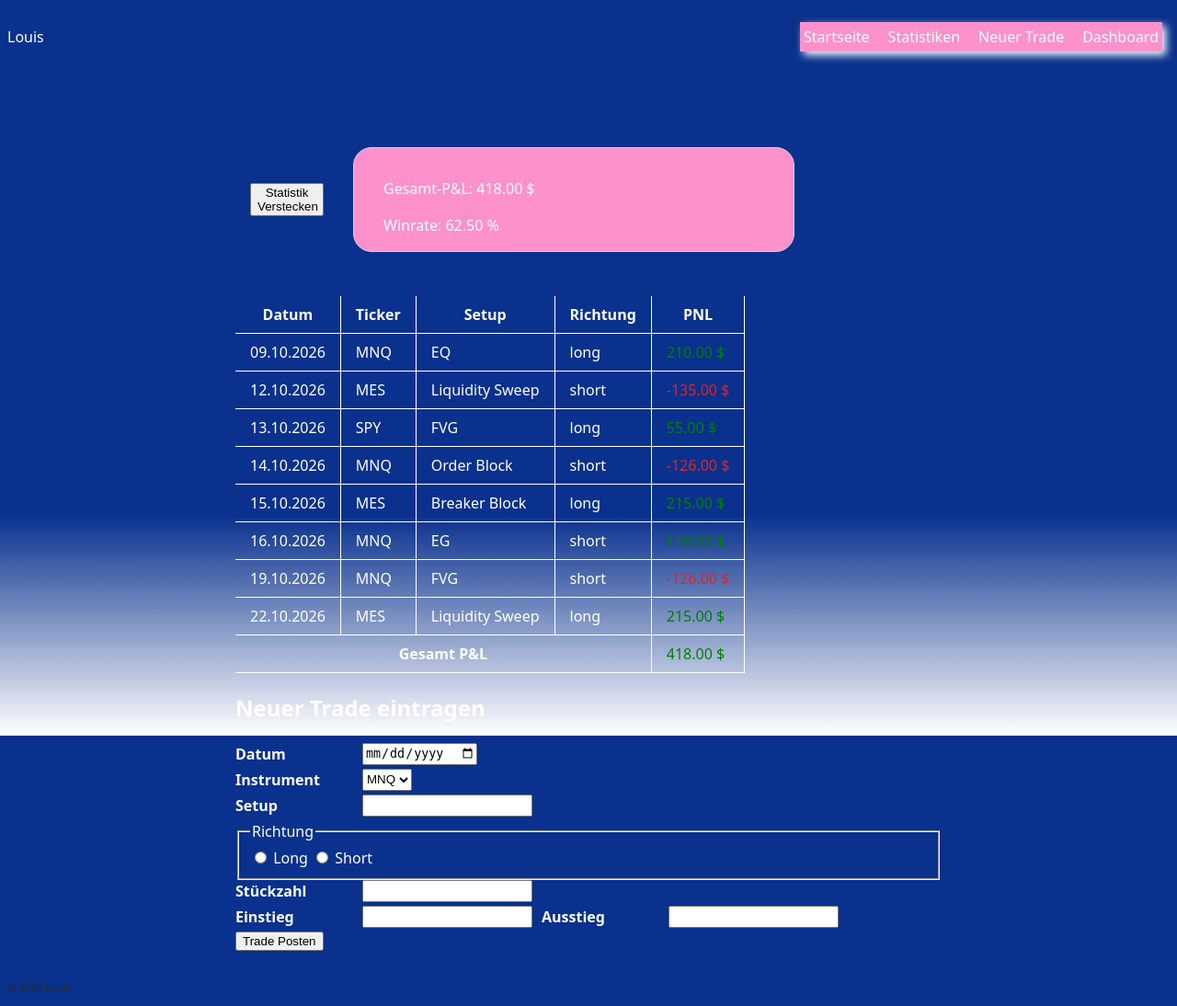
After one commit to Louiss07/Web-Dev--bungen, a Flask app: page /dashboard in a window 1280 px wide. The commit adds this page. Shown: the whole page at 92% size. Run offline with Flask 3, Linux system fonts and the light colour scheme.

Commit message:
Dashboard V1

```diff
--- a/flask_app/app.py
+++ b/flask_app/app.py
@@ -181,5 +181,45 @@ def api_trade_detail(nummer):
     return trades[nummer - 1]
 
 
+@app.route("/dashboard")
+def dashboard():
+    return render_template("dashboard.html")
+
+
+@app.route("/api/trades", methods=["POST"])
+def api_trade_neu():
+    daten = request.get_json()
+    try:
+        datum = datetime.strptime(daten['datum'], "%Y-%m-%d").strftime("%d.%m.%Y")
+        ticker = daten['ticker']
+        setup = daten['setup']
+        richtung = daten['richtung']
+        einstieg = float(daten['einstieg'])
+        ausstieg = float(daten['ausstieg'])
+        groesse = int(daten['stueckzahl'])
+
+    except ValueError as e:
+        return {"fehler": f"Nicht gefunden {e} "}, 404
+    except KeyError:
+        return {"fehler": "Fehlendes Feld"}, 400
+
+    if groesse < 1:
+        return {"fehler": "groesse nicht möglich "}, 400
+
+    if richtung not in ("long", "short"):
+        return {"fehler": "Richtung nur long oder short!"}, 400
+
+    if ticker not in punktewert:
+        return {"fehler": "Diesen ticker gibt es nicht "}, 400
+
+    pnl = berechne_pnl(ticker, richtung, einstieg, ausstieg, groesse)
+
+    with open(BASIS / "trades.csv", "a", newline="", encoding="utf-8") as f:
+        csv.writer(f).writerow([datum, ticker, setup, richtung, pnl])
+
+
+    return {"datum":datum, "ticker":ticker, "setup": setup, "richtung": richtung,"pnl": pnl}, 201
+
+
 if __name__ == "__main__":
     app.run(debug=True)
--- /dev/null
+++ b/flask_app/static/dashboard.js
@@ -0,0 +1,188 @@
+async function ladeTrades() {
+    const antwort = await fetch("/api/trades");
+    if (!antwort.ok) {
+        throw new Error('Server meldet ${antwort.status}');
+    }
+    const trades = await antwort.json();
+    return trades;
+
+}
+
+async function ladeStatistik() {
+    const antwort = await fetch("/api/stats")
+    if (!antwort.ok) {
+        throw new Error('Server meldet ${antwort.status}')
+    }
+    const stats = await antwort.json();
+    return stats;
+
+}
+
+
+function zelleBauen(text) {
+    const eintrag = document.createElement("td");
+    eintrag.textContent = text;
+    return eintrag
+}
+
+
+function tabelleZeichnen(trades) {
+    const list = document.querySelector("#trade-liste");
+    list.replaceChildren();
+    for (const t of trades) {
+
+
+        const zeile = document.createElement("tr");
+
+        zeile.append(zelleBauen(t.datum));
+        zeile.append(zelleBauen(t.ticker));
+        zeile.append(zelleBauen(t.setup));
+        zeile.append(zelleBauen(t.richtung));
+        const pnlZelle = zelleBauen(`${t.pnl.toFixed(2)} $`);
+
+        pnlZelle.classList.remove("gewinn", "verlust")
+
+        if (t.pnl > 0) {
+            pnlZelle.classList.add("gewinn");
+        }
+        else {
+            pnlZelle.classList.add("verlust");
+
+        }
+        zeile.append(pnlZelle);
+        list.append(zeile);
+
+        zeile.addEventListener("click", function (event) {
+            zeile.classList.toggle("markiert");
+
+
+
+        });
+
+
+    }
+
+
+
+}
+
+function statsKarte(stats) {
+    const AnzGesamtPnl = document.querySelector("#gesamt-pnl");
+    const tabelleGesamtPnl = document.querySelector("#summe");
+    const AnzWinrate = document.querySelector("#winrate");
+    const versteckKnopf = document.querySelector("#verstecken");
+    const karte = document.querySelector(".inhaltKarte2")
+
+
+
+    AnzGesamtPnl.textContent = `${stats.gesamt.toFixed(2)} $`;
+    AnzWinrate.textContent = `${stats.winrate.toFixed(2)} %`;
+
+
+    tabelleGesamtPnl.textContent = `${stats.gesamt.toFixed(2)} $`;
+
+    tabelleGesamtPnl.classList.remove("gewinn", "verlust");
+    if (stats.gesamt > 0) {
+        tabelleGesamtPnl.classList.add("gewinn");
+    }
+    else {
+        tabelleGesamtPnl.classList.add("verlust");
+
+    }
+
+
+
+    versteckKnopf.addEventListener("click", function () {
+
+        const anzeigeK = karte.classList.toggle("versteckt");
+
+
+        if (anzeigeK === true) {
+
+            versteckKnopf.textContent = `Statistik Anzeigen`;
+        } else {
+
+            versteckKnopf.textContent = `Statistik Verstecken`;
+        }
+
+    });
+
+}
+
+
+
+
+
+async function start() {
+    try {
+        const trades = await ladeTrades();
+        const stats = await ladeStatistik();
+        tabelleZeichnen(trades);
+        statsKarte(stats);
+    } catch (fehler) {
+        const fehlerFeld = document.querySelector("#fehler");
+        fehlerFeld.textContent = "Trades konnten nicht geladen werden.";
+        fehlerFeld.classList.remove("versteckt");
+        console.error(fehler);
+    }
+}
+
+start();
+
+
+
+const formular = document.querySelector("#trade-form")
+
+
+
+formular.addEventListener("submit", async function (event) {
+    event.preventDefault();
+
+    const neuerTrade = {
+        datum: document.querySelector("#datum").value,
+        ticker: document.querySelector("#ticker").value,
+        setup: document.querySelector("#setup").value,
+        richtung: document.querySelector('input[name="richtung"]:checked').value,
+        einstieg: Number(document.querySelector("#einstieg").value),
+        ausstieg: Number(document.querySelector("#ausstieg").value),
+        stueckzahl: Number(document.querySelector("#stueckzahl").value),
+    }
+
+    try {
+        await speichereTrades(neuerTrade);
+        await start();
+        formular.reset();
+    }
+    catch (fehler) {
+        const fehlerFeld = document.querySelector("#fehler");
+        fehlerFeld.textContent = fehler.message;
+        fehlerFeld.classList.remove("versteckt");
+        console.error(fehler);
+    }
+
+
+
+
+
+
+})
+
+async function speichereTrades(neuerTrade) {
+
+
+    const antwort = await fetch("/api/trades", {
+        method: "POST",
+        headers: { "Content-Type": "application/json" },
+        body: JSON.stringify(neuerTrade),
+
+
+
+
+    });
+    if (!antwort.ok) {
+        const info = await antwort.json();
+        throw new Error(info.fehler);
+
+    }
+
+}
--- a/flask_app/static/style.css
+++ b/flask_app/static/style.css
@@ -224,6 +224,11 @@ td {
     width: 5rem;
 }
 
+#fehler {
+    font-size: 40px;
+
+}
+
 
 
 
--- a/flask_app/templates/base.html
+++ b/flask_app/templates/base.html
@@ -5,6 +5,8 @@
     <meta charset="UTF-8">
     <link rel="stylesheet" href="{{ url_for('static', filename='style.css') }}">
     <title>{% block titel %}Meine Seite{% endblock %}</title>
+    {% block scripts%}
+    <script src="{{ url_for('static', filename='dashboard.js') }}" defer></script> {% endblock%}
 
 </head>
 
@@ -16,6 +18,7 @@
                 <li> <a href="{{ url_for('startseite') }}">Startseite</a> </li>
                 <li> <a href="{{ url_for('stats') }}">Statistiken</a> </li>
                 <li> <a href="{{ url_for('neuer_trade') }}">Neuer Trade</a> </li>
+                <li> <a href="{{ url_for('dashboard') }}">Dashboard</a> </li>
             </ul>
         </nav>
     </header>
--- /dev/null
+++ b/flask_app/templates/dashboard.html
@@ -0,0 +1,121 @@
+{% extends "base.html" %}
+
+{% block titel %}Dashboard{% endblock %}
+
+
+
+{% block inhalt %}
+
+<p id="fehler" class="verlust versteckt"></p>
+{% if fehler %}<p class="verlust">{{ fehler }}</p>{% endif %}
+<section id="statistik">
+    <button id="verstecken" class="verstecktButton">Statistik Verstecken</button>
+
+    <div class="karte2">
+        <div class="inhaltKarte2">
+            <p>Gesamt-P&amp;L: <span id="gesamt-pnl">–</span></p>
+            <p>Winrate: <span id="winrate">–</span></p>
+        </div>
+    </div>
+</section>
+
+
+<section>
+
+    <table>
+        <thead>
+            <tr>
+                <th> Datum </th>
+                <th> Ticker </th>
+                <th> Setup</th>
+                <th> Richtung </th>
+                <th> PNL </th>
+            </tr>
+        </thead>
+        <tbody id="trade-liste">
+
+
+
+
+
+        </tbody id="summe">
+
+        <tfoot>
+
+            <tr>
+                <th scope="row" colspan="4">Gesamt P&amp;L </th>
+                <td id="summe">-</td>
+            </tr>
+        </tfoot>
+    </table>
+
+</section>
+
+<section>
+
+    <h2>Neuer Trade eintragen</h2>
+
+
+
+    <form id="trade-form">
+        <div>
+            <label for="datum" class="tlable">Datum</label>
+            <input type="date" id="datum" name="datum" required>
+        </div>
+        <div>
+            <label for="ticker" class="tlable"> Instrument </label>
+            <select id="ticker" name="instrument" required>
+                <option value="MNQ"> MNQ</option>
+                <option value="MES"> MES</option>
+                <option value="SPY"> SPY</option>
+            </select>
+        </div>
+        <div>
+            <label for="setup" class="tlable">Setup</label>
+            <input type="text" id="setup" name="setup" required>
+        </div>
+
+        <fieldset>
+            <legend> Richtung </legend>
+            <input type="radio" id="long" name="richtung" value="long" required>
+            <label for="long">Long</label>
+            <input type="radio" id="short" name="richtung" value="short" required>
+            <label for="short"> Short</label>
+        </fieldset>
+
+        <div>
+            <label for="stueckzahl" class="tlable"> Stückzahl</label>
+            <input type="number" id="stueckzahl" name="stueckzahl" max="100">
+        </div>
+
+
+
+        <div>
+            <label for="einstieg" class="tlable">Einstieg</label>
+            <input type="number" id="einstieg" name="einstieg" min="1" step="0.01" required>
+            <label for="ausstieg" class="tlable">Ausstieg</label>
+            <input type="number" id="ausstieg" name="ausstieg" min="1" step="0.01" required>
+        </div>
+
+
+
+        <div>
+            <button type="submit">Trade Posten</button>
+
+
+        </div>
+
+    </form>
+
+
+
+
+
+
+
+
+
+</section>
+
+
+{% endblock %}
--- a/flask_app/trades.csv
+++ b/flask_app/trades.csv
@@ -6,3 +6,4 @@ datum,ticker,setup,richtung,pnl
 15.10.2026,MES,Breaker Block,long,215
 16.10.2026,MNQ,EG,short,110
 19.10.2026,MNQ,FVG,short,-126.0
+22.10.2026,MES,Liquidity Sweep,long,215.0
```
